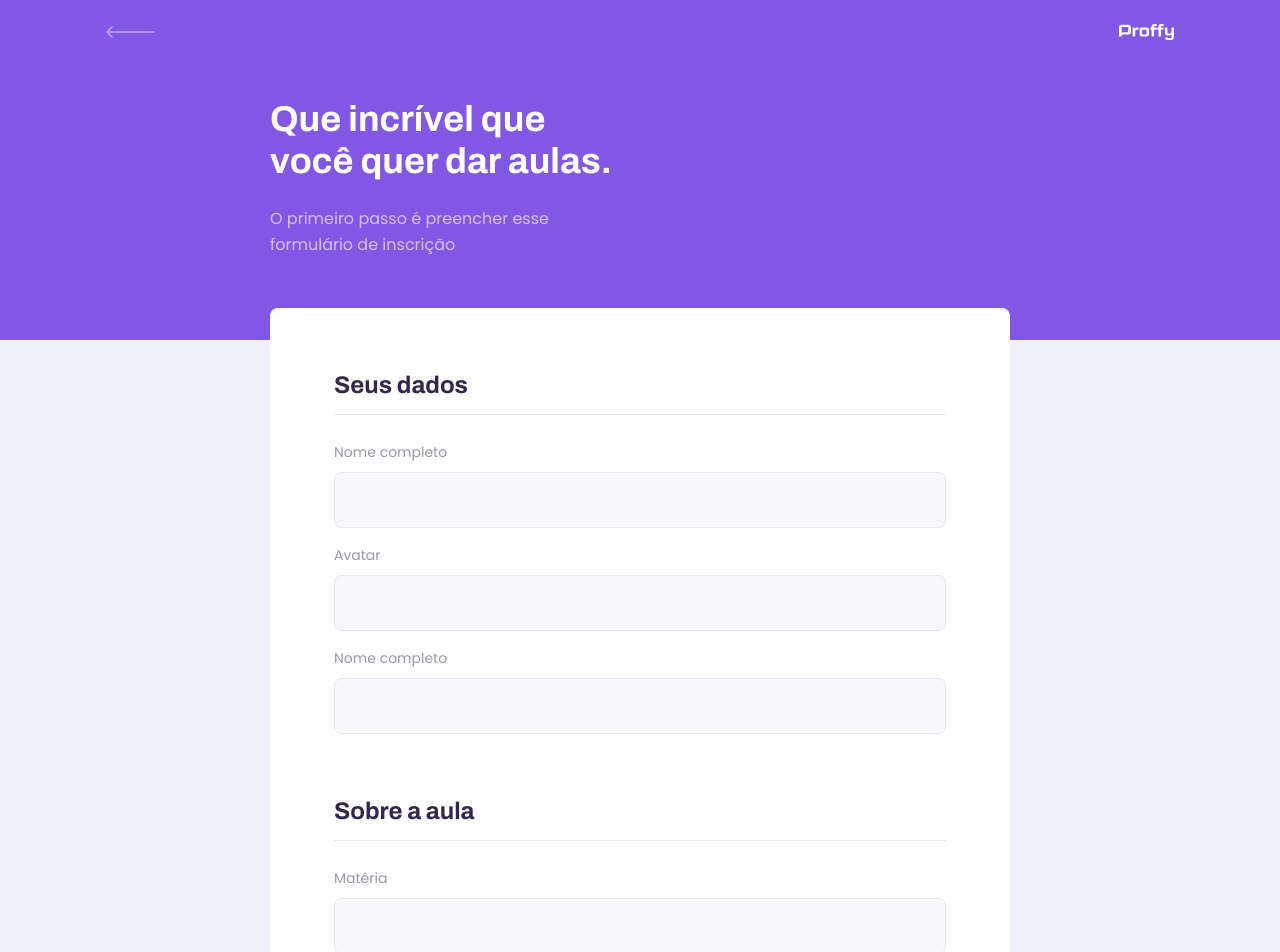
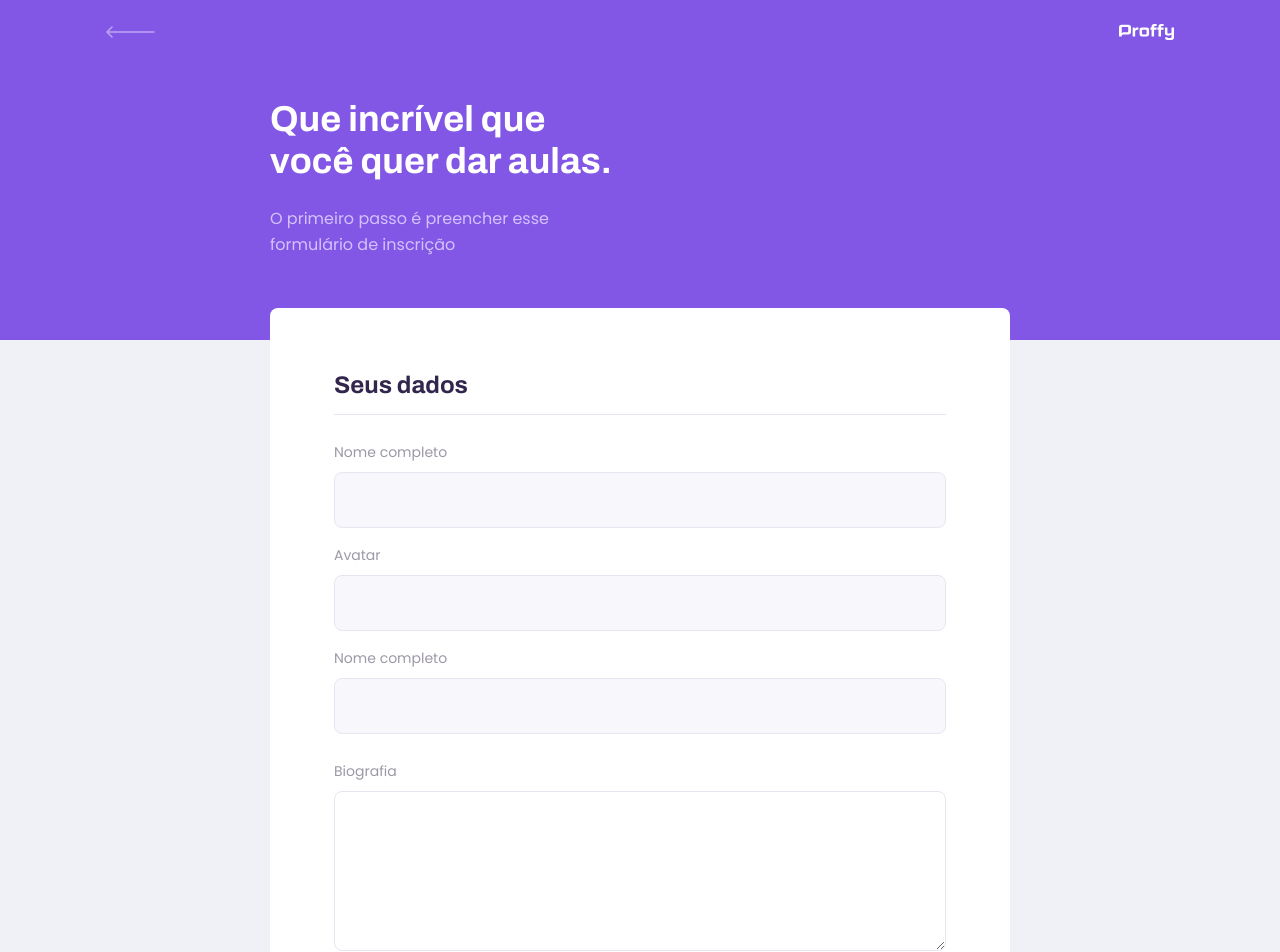
Before and after one commit to pedroksty/Proffy, a React (Create React App) app in the folder packages/web/: page /give-classes in a window 1280 px wide. Shown: the top 952 px of the page. Built offline with nearby package versions, Linux system fonts and the light colour scheme; the HTML template or start-up script is replaced by a standard one.

Commit message:
Add TextAreac component

```diff
--- /dev/null
+++ b/packages/web/src/components/Textarea/index.tsx
@@ -0,0 +1,21 @@
+import React, { TextareaHTMLAttributes } from 'react'
+
+// import { Container } from './styles';
+
+import './styles.css'
+
+interface TextareaProps extends TextareaHTMLAttributes<HTMLTextAreaElement> {
+  name: string
+  label: string
+}
+
+const Textarea: React.FC<TextareaProps> = ({ label, name, ...rest }) => {
+  return (
+    <div className="textarea-block">
+      <label htmlFor={name}>{label}</label>
+      <textarea id={name} {...rest} />
+    </div>
+  )
+}
+
+export default Textarea
--- /dev/null
+++ b/packages/web/src/components/Textarea/styles.css
@@ -0,0 +1,36 @@
+.textarea-block {
+  position: relative;
+}
+
+.textarea-block + .textarea-block {
+  margin-top: 1.4rem;
+}
+
+.textarea-block label {
+  font-size: 1.4rem;
+}
+
+.textarea-block textarea {
+  width: 100%;
+  height: 16rem;
+  min-height: 8rem;
+  margin-top: 0.8rem;
+  border-radius: 0.8rem;
+  background: var(--color-textarea-background);
+  border: 1px solid var(--color-line-in-white);
+  outline: 0;
+  resize: vertical;
+  padding: 1.2rem 1.6rem;
+  font: 1.6rem Archivo;
+}
+
+.textarea-block:focus-within::after {
+  width: calc(100% - 3.2rem);
+  height: 2px;
+  content: '';
+  background: var(--color-primary-light);
+  position: absolute;
+  left: 1.6rem;
+  right: 1.6rem;
+  bottom: 7px;
+}
--- a/packages/web/src/pages/TeacherForm/index.tsx
+++ b/packages/web/src/pages/TeacherForm/index.tsx
@@ -2,6 +2,7 @@
 
 import PageHeader from '../../components/Pageheader'
 import Input from '../../components/Input'
+import Textarea from '../../components/Textarea'
 
 import warningIcon from '../../assets/images/icons/warning.svg'
 
@@ -24,6 +25,8 @@
           <Input name="avatar" label="Avatar" />
 
           <Input name="whatsapp" label="Nome completo" />
+
+          <Textarea name="bio" label="Biografia" />
         </fieldset>
 
         <fieldset>
--- a/packages/web/src/pages/TeacherForm/styles.css
+++ b/packages/web/src/pages/TeacherForm/styles.css
@@ -40,6 +40,10 @@
   width: 100%;
   padding-bottom: 1.6rem;
   border-bottom: 1px solid var(--color-line-in-white);
+}
+
+#page-teacher-form main fieldset .input-block + .textarea-block {
+  margin-top: 2.4rem;
 }
 
 #page-teacher-form main label {
```
